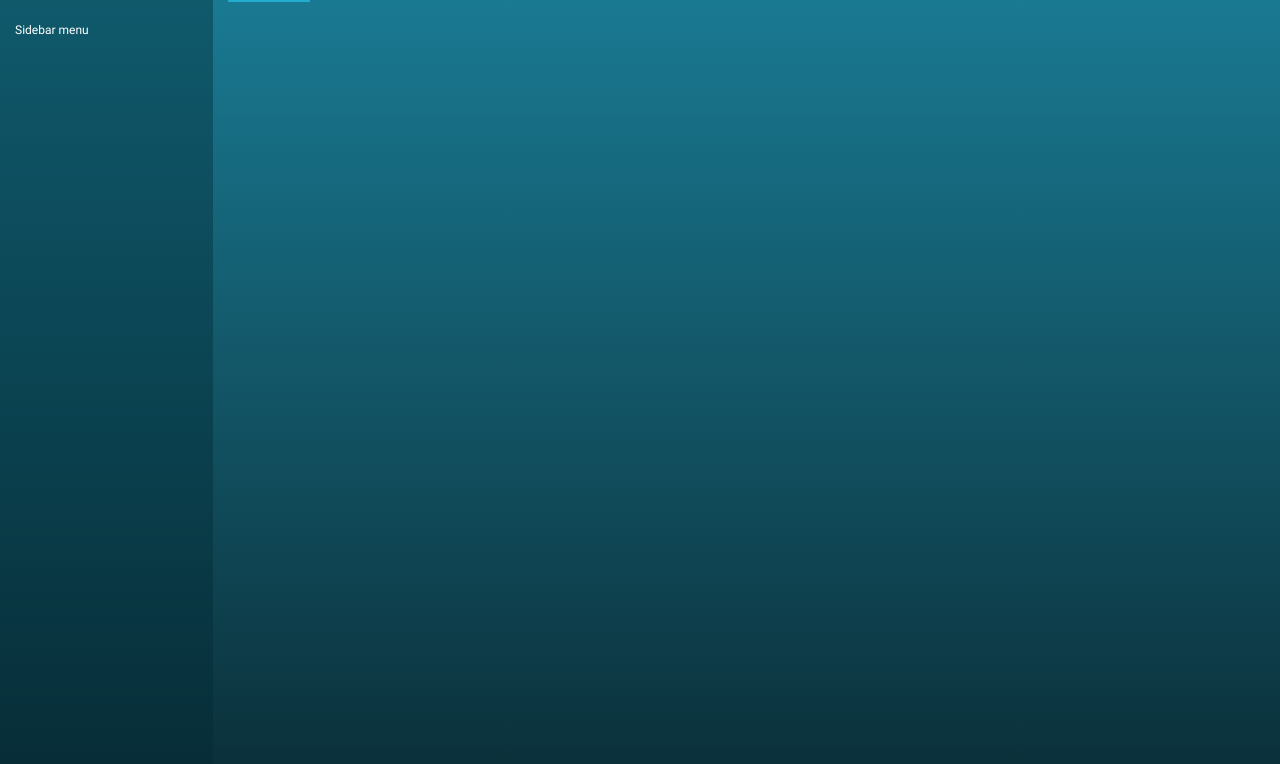
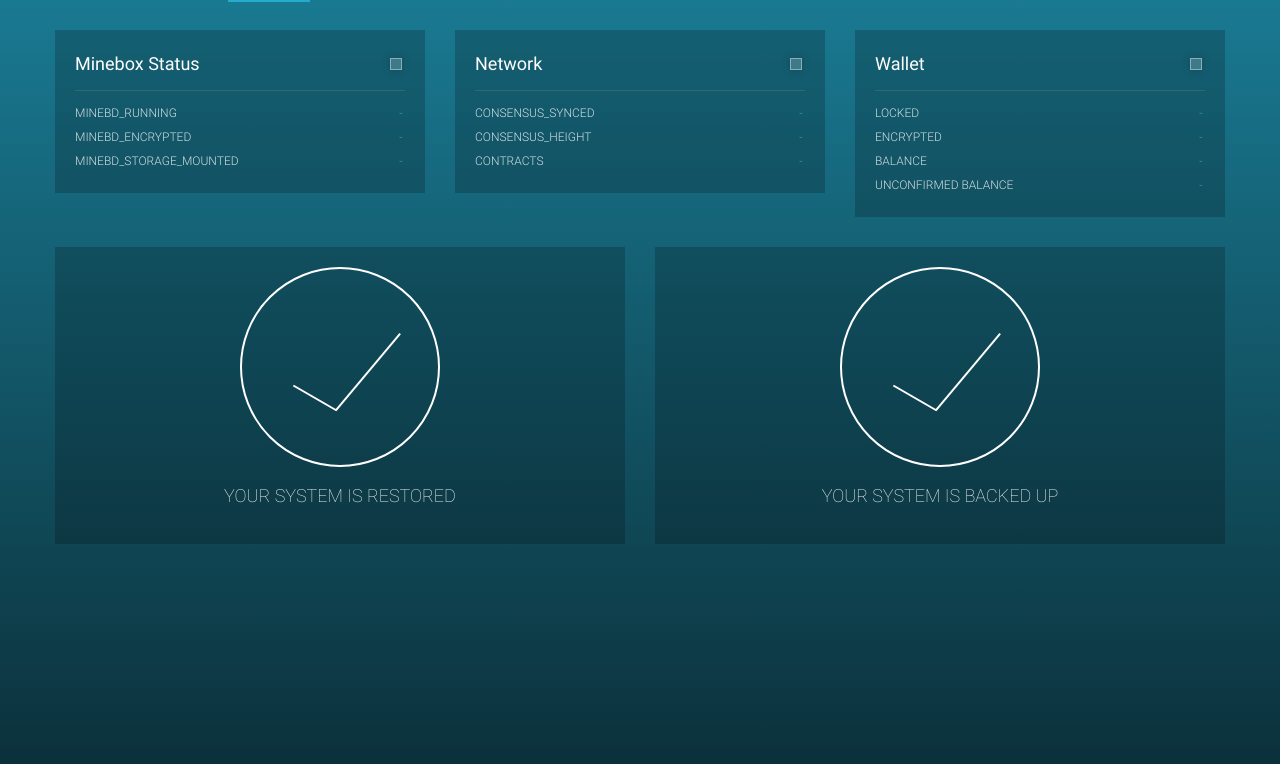
Before and after one commit to MineboxOS/minebox, a PHP site: page / in a window 1280 px wide. Shown: the part 36-800 px from the top of the page. Run offline with PHP 8.4, Linux system fonts and the light colour scheme; some libraries are stand-ins or nearby versions.

Commit message:
MIN-140: Minebox stats view main HTML + CSS schema.

```diff
--- a/ui/css/dashboard.css
+++ b/ui/css/dashboard.css
@@ -1,4 +1,185 @@
 /* cssing dashboard */
-#dashboard .content {
-  padding: 0;
+
+/* widgets */
+.widget-container {
+	padding: 15px 0;
 }
+	.widget-row {
+
+	}
+		.widget {
+			padding-top: 15px;
+			padding-bottom: 15px;
+		}
+			.widget-inner {
+				padding: 20px;
+				overflow: hidden;
+				background-color: rgba(0,0,0,.2);
+				color: #fff;
+			}
+				.widget-top-bar {
+					padding-bottom: 10px;
+					margin-bottom: 10px;
+					border-bottom: 1px solid rgba(255,255,255,.1);
+					position: relative;
+					padding-right: 20px;
+				}
+					.widget-top-bar-title {
+						display: block;
+						margin: 0;
+					}
+					.widget-top-bar>.widget-led-status {
+						position: absolute;
+						width: 12px;
+						height: 12px;
+						top: 8px;
+						right: 3px;
+						border: 1px solid rgba(255,255,255,.4);
+						box-shadow: 0 0 10px rgba(0,0,0,0.2);
+					}
+					.widget-led-status.good { background-color: #20db80; }
+					.widget-led-status.check { background-color: #97a502; }
+					.widget-led-status.bad { background-color: #a50242; }
+					.widget-led-status.loading {
+						animation: status-led-loading-animation .4s;
+						-webkit-animation: status-led-loading-animation .4s;
+						-moz-animation: status-led-loading-animation .4s;
+						-o-animation: status-led-loading-animation .4s;
+						animation-iteration-count: infinite;
+						-webkit-animation-iteration-count: infinite;
+						-moz-animation-iteration-count: infinite;
+						-o-animation-iteration-count: infinite;
+					}
+						@keyframes status-led-loading-animation {
+							0%   { background-color: rgba(255,255,255,.1); }
+							50%  { background-color: rgba(255,255,255,.5); }
+							100% { background-color: rgba(255,255,255,.1); }
+						}
+						@-webkit-keyframes status-led-loading-animation {
+							0%   { background-color: rgba(255,255,255,.1); }
+							50%  { background-color: rgba(255,255,255,.5); }
+							100% { background-color: rgba(255,255,255,.1); }
+						}
+						@-moz-keyframes status-led-loading-animation {
+							0%   { background-color: rgba(255,255,255,.1); }
+							50%  { background-color: rgba(255,255,255,.5); }
+							100% { background-color: rgba(255,255,255,.1); }
+						}
+						@-o-keyframes status-led-loading-animation {
+							0%   { background-color: rgba(255,255,255,.1); }
+							50%  { background-color: rgba(255,255,255,.5); }
+							100% { background-color: rgba(255,255,255,.1); }
+						}
+				.widget-list-elements {
+					list-style: none;
+					margin: 0;
+					padding: 0;
+				}
+					.widget-list-elements>li {
+						display: block;
+						text-transform: uppercase;
+					}
+						.widget-list-elements>li>span {
+							text-transform: inherit;
+							font: inherit;
+							display: inline-block;
+						}
+						.widget-list-element {
+							width: 70%;
+							color: rgba(255,255,255,0.8);
+						}
+						.widget-list-value {
+							width: 29%;
+							text-align: right;
+							font-style: italic !important;
+							color: #24acce;
+						}
+
+				.widget-progress-bar-box {
+					position: relative;
+					padding: 15px 0;
+					margin-bottom: 15px;
+				}
+					.widget-progress-bar {
+						position: relative;
+						border: 1px solid rgba(255,255,255,.1);
+						width: 100%;
+						height: 12px;
+						margin: 0 auto;
+						padding-bottom: 15px;
+					}
+						.widget-progress-bar>.fill {
+							position: absolute;
+							top: 0;
+							left: 0;
+							width: 0;
+							height: 100%;
+							transition: all ease .3s;
+							-webkit-transition: all ease .3s;
+							-moz-transition: all ease .3s;
+							-o-transition: all ease .3s;
+						}
+							.widget-progress-bar>.fill>.real-fill {
+								position: absolute;
+								top: 1px;
+								left: 1px;
+								width: calc(100% - 2px);
+								height: calc(100% - 2px);
+								background-color: #24acce;
+							}
+							.widget-progress-bar .percent-witness {
+								font-size: 10px;
+								line-height: 10px;
+								height: 10px;
+								display: block;
+								color: rgba(255,255,255,.5);
+								position: absolute;
+								top: 100%;
+								right: 0;
+								margin-top: 5px;
+								width: 20px;
+								margin-right: -10px;
+								text-align: center;
+							}
+								.widget-progress-bar .percent-witness>span {
+									font: inherit;
+									line-height: inherit;
+									display: inline-block;
+								}
+				.widget-check-icon-box {
+					position: relative;
+					width: 200px;
+					height: 200px;
+					margin: 0 auto 15px;
+					border-radius: 50%;
+					border: 2px solid #fff;
+				}
+					.widget-check-icon-box:before {
+						content: '';
+						position: absolute;
+						top: 50%;
+						left: 50%;
+						width: 50px;
+						height: 2px;
+						margin-left: -50px;
+						margin-top: 30px;
+						background-color: #fff;
+						transform: rotate(30deg);
+					}
+					.widget-check-icon-box:after {
+						content: '';
+						position: absolute;
+						top: 50%;
+						left: 50%;
+						width: 100px;
+						height: 2px;
+						margin-left: -22px;
+						margin-top: 4px;
+						background-color: #fff;
+						transform: rotate(130deg);
+					}
+					.widget-system-status {
+						text-align: center;
+						font-weight: 100;
+						text-transform: uppercase;
+					}
--- a/ui/js/app.dashboard.js
+++ b/ui/js/app.dashboard.js
@@ -6,7 +6,4 @@ function Dashboard() {
 
 
 
-	//enabling full height for sidebar and content
-	$('#content, #sidebar').fullHeight( config.fullHeight );
-
 }
--- a/ui/views/dashboard.html
+++ b/ui/views/dashboard.html
@@ -1,15 +1,122 @@
 <div id="dashboard" class="clearfix">
-  <aside id="sidebar" class="hidden-xs hidden-sm col-md-2 col-lg-2 sidebar">
-    <div class="sidebar-inner">
-      <div class="sidebar-block">
-        <h5>Sidebar menu</h5>
-        <ul>
-        </ul>
-      </div>
-    </div>
-  </aside>
 
-  <div id="content" class="col-xs-12 col-sm-12 col-md-10 col-lg-10 content">
-    <div id="widgets-box"></div>
-  </div>
+	<div class="container widget-container">
+
+
+		<div class="row widget-row">
+
+			<div id="status-widget" class="col-xs-12 col-sm-12 col-md-4 col-lg-4 widget">
+				<div class="widget-inner clearfix">
+					<div class="widget-top-bar">
+						<h4 class="widget-top-bar-title">Minebox Status</h4>
+						<div class="widget-led-status loading"></div>
+					</div>
+					<ul class="widget-list-elements">
+						<li><span class="widget-list-element">minebd_running</span><span id="minebd_running_witness" class="widget-list-value"> - </span></li>
+						<li><span class="widget-list-element">minebd_encrypted</span><span id="minebd_encrypted_witness" class="widget-list-value"> - </span></li>
+						<li><span class="widget-list-element">minebd_storage_mounted</span><span id="minebd_storage_mounted_witness" class="widget-list-value"> - </span></li>
+					</ul>
+				</div>
+			</div>
+
+			<div id="network-widget" class="col-xs-12 col-sm-12 col-md-4 col-lg-4 widget">
+				<div class="widget-inner clearfix">
+					<div class="widget-top-bar">
+						<h4 class="widget-top-bar-title">Network</h4>
+						<div class="widget-led-status loading"></div>
+					</div>
+					<ul class="widget-list-elements">
+						<li><span class="widget-list-element">consensus_synced</span><span id="consensus_synced_witness" class="widget-list-value"> - </span></li>
+						<li><span class="widget-list-element">consensus_height</span><span id="consensus_height_witness" class="widget-list-value"> - </span></li>
+						<li><span class="widget-list-element">contracts</span><span id="contracts_witness" class="widget-list-value"> - </span></li>
+					</ul>
+				</div>
+			</div>
+
+			<div id="wallet-widget" class="col-xs-12 col-sm-12 col-md-4 col-lg-4 widget">
+				<div class="widget-inner clearfix">
+					<div class="widget-top-bar">
+						<h4 class="widget-top-bar-title">Wallet</h4>
+						<div class="widget-led-status loading"></div>
+					</div>
+					<ul class="widget-list-elements">
+						<li><span class="widget-list-element">Locked</span><span id="wallet_locked_witness" class="widget-list-value"> - </span></li>
+						<li><span class="widget-list-element">Encrypted</span><span id="wallet_encrypted_witness" class="widget-list-value"> - </span></li>
+						<li><span class="widget-list-element">Balance</span><span id="wallet_balance_witness" class="widget-list-value"> - </span></li>
+						<li><span class="widget-list-element">Unconfirmed balance</span><span id="wallet_unconfirmed_balance_witness" class="widget-list-value"> - </span></li>
+					</ul>
+				</div>
+			</div>
+
+		</div>
+
+
+
+		<div class="row widget-row">
+
+			<div id="restore-widget" class="col-xs-12 col-sm-12 col-md-6 col-lg-6 widget">
+				<div class="widget-inner clearfix progress-tab" style="display:none;">
+					<div class="widget-top-bar">
+						<h4 class="widget-top-bar-title">Restore status</h4>
+						<div class="widget-led-status loading"></div>
+					</div>
+					<div class="widget-progress-bar-box">
+						<div class="widget-progress-bar">
+							<div class="fill">
+								<div class="real-fill"></div>
+								<span class="percent-witness"><span class="value">0</span>%</span>
+							</div>
+						</div>
+					</div>
+				</div>
+				<div class="widget-inner clearfix done-tab">
+					<div class="widget-check-icon-box"></div>
+					<h4 class="widget-system-status">Your system is restored</h4>
+				</div>
+			</div>
+
+			<div id="backup-widget" class="col-xs-12 col-sm-12 col-md-6 col-lg-6 widget">
+				<div class="widget-inner clearfix progress-tab" style="display:none;">
+					<div class="widget-top-bar">
+						<h4 class="widget-top-bar-title">Backup status</h4>
+						<div class="widget-led-status loading"></div>
+					</div>
+					<div class="widget-progress-bar-box">
+						<div class="widget-progress-bar">
+							<div class="fill">
+								<div class="real-fill"></div>
+								<span class="percent-witness"><span class="value">0</span>%</span>
+							</div>
+						</div>
+					</div>
+					<div class="row">
+						<div class="col-xs-12 col-sm-12 col-md-6 col-lg-6">
+							<ul class="widget-list-elements">
+								<li><span class="widget-list-element">Timestamp</span><span id="backup_timestamp_witness" class="widget-list-value"> - </span></li>
+								<li><span class="widget-list-element">Status</span><span id="backup_status_witness" class="widget-list-value"> - </span></li>
+								<li><span class="widget-list-element">Metadata</span><span id="backup_metadata_witness" class="widget-list-value"> - </span></li>
+								<li><span class="widget-list-element">Files number</span><span id="backup_files_number_witness" class="widget-list-value"> - </span></li>
+							</ul>
+						</div>
+						<div class="col-xs-12 col-sm-12 col-md-6 col-lg-6">
+							<ul class="widget-list-elements">
+								<li><span class="widget-list-element">Size</span><span id="backup_size_witness" class="widget-list-value"> - </span></li>
+								<li><span class="widget-list-element">Rel. size</span><span id="backup_relative_size_witness" class="widget-list-value"> - </span></li>
+								<li><span class="widget-list-element">Progress</span><span id="backup_progress_witness" class="widget-list-value"> - </span></li>
+								<li><span class="widget-list-element">Rel. progress</span><span id="backup_relative_progress_witness" class="widget-list-value"> - </span></li>
+							</ul>
+						</div>
+					</div>
+				</div>
+				<div class="widget-inner clearfix done-tab">
+					<div class="widget-check-icon-box"></div>
+					<h4 class="widget-system-status">Your system is backed up</h4>
+				</div>
+			</div>
+
+		</div>
+
+
+	</div>
+
 </div>
```
